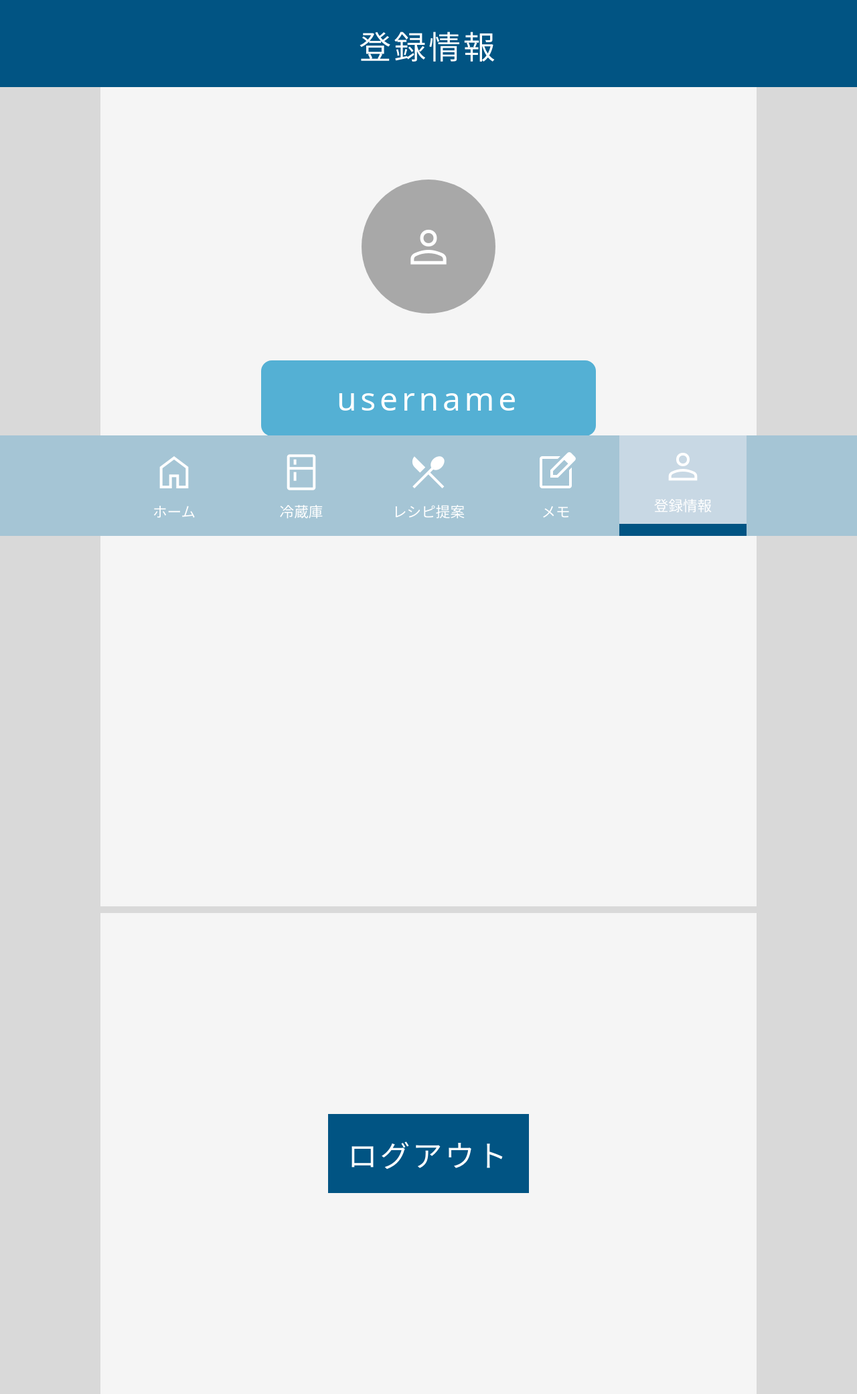
After one commit to Team-Eproject/Team-Eproject, a Python web app: template backend/templates/user_info.html in a window 1280 px wide. The commit adds this page. Shown: the whole page at 67% size. Run offline with Jinja, Linux system fonts and the light colour scheme; the template is opened without the code that fills it: most values are stand-ins (such as "Sample title", 1, 10 or a date in 2020).

Commit message:
登録情報のページとログアウト機能実装

```diff
--- a/backend/static/css/base.css
+++ b/backend/static/css/base.css
@@ -2,7 +2,7 @@
   base.css : 全ページ共通設定・配色
    ========================================================= */
 :root {
-  --color-main: #015c83;
+  --color-main: #015483;
   --color-main-deep: #005878;
   --color-accent: #54b0d4;
   --color-accent-soft: #a5c5d5;
--- a/backend/static/css/foods.css
+++ b/backend/static/css/foods.css
@@ -63,7 +63,7 @@
 
 .food-card {
   overflow: hidden;
-  background: #ffffff;
+  background: #c8d8e4;
   border: 1px solid #c7dbe5;
 }
 .food-card-top {
@@ -74,7 +74,7 @@
   justify-content: space-between;
   font-size: 1.8rem;
 }
-.food-card-top span:first-child { padding-left: 16px; }
+.food-card-top span:first-child { padding-left: 5px; }
 .delete-button { width: 46%; min-height: 58px; }
 .delete-button:hover{
   opacity: 80%;
@@ -340,7 +340,7 @@
   .section-title { margin-bottom: 16px; font-size: 2.2rem; }
   .more-button { min-width: 140px; padding: 10px 18px; font-size: 1.5rem; }
   .food-card-grid { gap: 10px; }
-  .food-card-top { min-height: 36px; font-size: 1.25rem; }
+  .food-card-top { min-height: 36px; font-size: 1rem; }
   .delete-button { min-height: 36px; }
   .icon-button .material-symbols-outlined { font-size: 2.3rem; }
   .food-image-placeholder { height: 86px; }
--- a/backend/static/css/style.css
+++ b/backend/static/css/style.css
@@ -117,6 +117,10 @@ button {
   margin-top: 8px;
   font-size: 1.1rem;
   letter-spacing: 0.18em;
+}
+
+.login-message{
+  color:#f5f5f5 ;
 }
 
 /* ========================================
--- /dev/null
+++ b/backend/static/css/user.css
@@ -0,0 +1,164 @@
+/* =========================================================
+  user_info.html：登録情報ページ
+   ========================================================= */
+
+.user-info-page {
+  background: #f5f5f5;
+  padding-left: 0;
+  padding-right: 0;
+}
+
+/* user_info.html：プロフィール表示 */
+.user-profile-area {
+  min-height: 1200px;
+  padding: 110px 38px 80px;
+  background: #f5f5f5;
+  border-bottom: 5px solid var(--color-line);
+  display: flex;
+  flex-direction: column;
+  align-items: center;
+}
+
+/* user_info.html：丸形ユーザーアイコン */
+.user-icon-circle {
+  width: 400px;
+  height: 400px;
+  margin-bottom: 70px;
+  color: #ffffff;
+  background: #a8a8a8;
+  border-radius: 50%;
+  display: flex;
+  align-items: center;
+  justify-content: center;
+}
+
+.user-icon-circle .material-symbols-outlined {
+  font-size: 11rem;
+}
+
+/* user_info.html：ユーザー名 */
+.username-box {
+  width: 820px;
+  max-width: 100%;
+  min-height: 160px;
+  padding: 24px 40px;
+  color: #ffffff;
+  background: var(--color-accent);
+  border-radius: 16px;
+  display: flex;
+  align-items: center;
+  justify-content: center;
+  font-size: 4.8rem;
+  letter-spacing: 0.12em;
+  word-break: break-word;
+}
+
+/* user_info.html：食品数 */
+.food-count-text {
+  margin: 56px 0 0;
+  color: #ffffff;
+  background: #b1eaf2;
+  padding: 10px;
+  border-radius: 10px;
+  font-size: 2.2rem;
+  letter-spacing: 0.04em;
+}
+
+.food-count-text span {
+  font-size: 2.8rem;
+}
+
+/* user_info.html：ログアウトエリア */
+.logout-area {
+  padding: 300px 38px 120px;
+  background: #f5f5f5;
+  display: flex;
+  justify-content: center;
+  border-top: 5px solid var(--color-bg);
+}
+
+.logout-button {
+  width: 300px;
+  max-width: 100%;
+  min-height: 150px;
+  color: #ffffff;
+  background: var(--color-main);
+  font-size: 2.8rem;
+  letter-spacing: 0.08em;
+}
+
+.logout-button:hover {
+  opacity: 80%;
+}
+
+/* =========================================================
+  スマホ向け
+   ========================================================= */
+@media (max-width: 767px) {
+  /* user_info.html */
+  .user-profile-area {
+    min-height: 850px;
+    padding: 72px 28px 58px;
+  }
+
+  .user-icon-circle {
+    width: 100px;
+    height: 100px;
+    margin-bottom: 48px;
+  }
+
+  .user-icon-circle .material-symbols-outlined {
+    font-size: 5rem;
+  }
+
+  .username-box {
+    width: 300px;
+    min-height: 30px;
+    border-radius: 10px;
+    font-size: 2rem
+  }
+
+  .food-count-text {
+    margin-top: 38px;
+    font-size: 1.7rem;
+  }
+
+  .food-count-text span {
+    font-size: 2.2rem;
+  }
+
+  .logout-area {
+    padding: 170px 28px 90px;
+  }
+
+  .logout-button {
+    width: 250px;
+    min-height: 82px;
+    font-size: 2.3rem;
+  }
+}
+
+/* =========================================================
+  タブレット向け
+   ========================================================= */
+@media (min-width: 768px) {
+  .user-icon-circle {
+    width: 200px;
+    height: 200px;
+  }
+
+  .user-icon-circle .material-symbols-outlined {
+    font-size: 5rem;
+  }
+
+  .username-box {
+    width: 500px;
+    min-height: 50px;
+    font-size: 3rem;
+  }
+
+  .logout-button {
+    width: 300px;
+    min-height: 118px;
+  }
+}
--- a/backend/templates/login.html
+++ b/backend/templates/login.html
@@ -73,7 +73,7 @@
         冷蔵庫を開く
       </button>
     </form>
-    <p id="login-message">ログインしました</p>
+    <p id="login-message" class="login-message">ログインしました</p>
 
   </main>
 
--- /dev/null
+++ b/backend/templates/user_info.html
@@ -0,0 +1,63 @@
+<!DOCTYPE html>
+<html lang="ja">
+<head>
+  <meta charset="UTF-8">
+  <meta name="viewport" content="width=device-width, initial-scale=1.0">
+  <title>登録情報 | 飯蔵</title>
+
+  <!-- Material Symbols by Google -->
+  <link rel="stylesheet" href="https://fonts.googleapis.com/css2?family=Material+Symbols+Outlined" />
+
+  <link rel="stylesheet" href="{{ static('css/base.css') }}">
+  <link rel="stylesheet" href="{{ static('css/tab.css') }}">
+  <link rel="stylesheet" href="{{ static('css/user.css') }}">
+</head>
+
+<body>
+  {% set active_tab = 'user' %}
+
+  <!-- user_info.html：ヘッダー -->
+  <header class="app-header">
+    <h1>登録情報</h1>
+  </header>
+
+  <!-- user_info.html：登録ユーザー情報 -->
+  <main class="page user-info-page">
+
+    <section class="user-profile-area">
+
+      <!-- user_info.html：ユーザーアイコン -->
+      <div class="user-icon-circle">
+        <span class="material-symbols-outlined">person</span>
+      </div>
+
+      <!-- user_info.html：ユーザー名 -->
+      <div class="username-box">
+        {{ user.username if user and user.is_authenticated else 'username' }}
+      </div>
+
+      <!-- user_info.html：登録食品数 -->
+      <p class="food-count-text">
+        冷蔵庫に登録されている食品数：
+        <span>{{ food_count|default(0) }}</span>
+        件
+      </p>
+
+    </section>
+
+    <!-- user_info.html：ログアウト -->
+    <section class="logout-area">
+      <form method="post" action="{{ url('logout') }}">
+        <input type="hidden" name="csrfmiddlewaretoken" value="{{ csrf_token }}">
+        <button type="submit" class="logout-button">
+          ログアウト
+        </button>
+      </form>
+    </section>
+
+  </main>
+
+  <!-- user_info.html：フッター -->
+  {% include 'components/tab.html' %}
+</body>
+</html>
--- a/backend/web/urls.py
+++ b/backend/web/urls.py
@@ -13,4 +13,6 @@ urlpatterns = [
     path("foods/detail/<int:food_id>/", views.foodlist_detail, name="foodlist_detail"),
     path("foods/delete-expired/", views.delete_expired_foods, name="delete_expired_foods"),
     path("foods/delete/<int:food_id>/", views.delete_food, name="delete_food"),
+    path("user-info/", views.user_info, name="user_info"),
+    path("logout/", views.user_logout, name="logout"),
 ]
```
Also changed, not shown: backend/web/views.py (+18 -0 lines).
